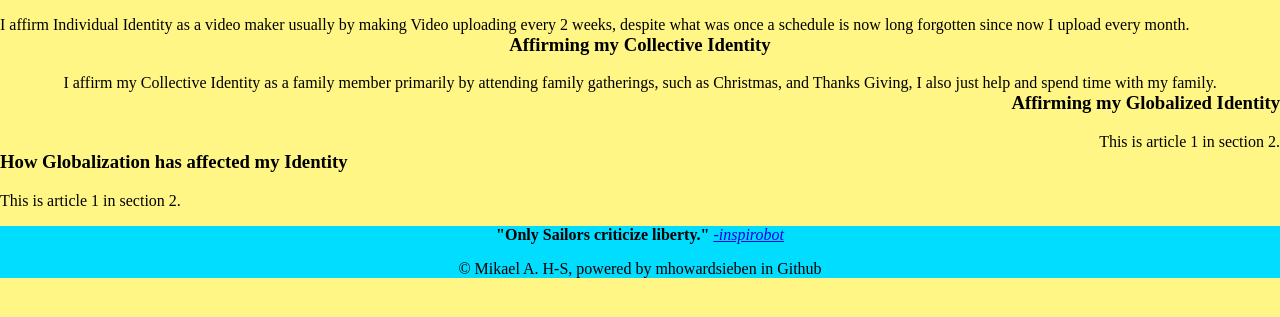
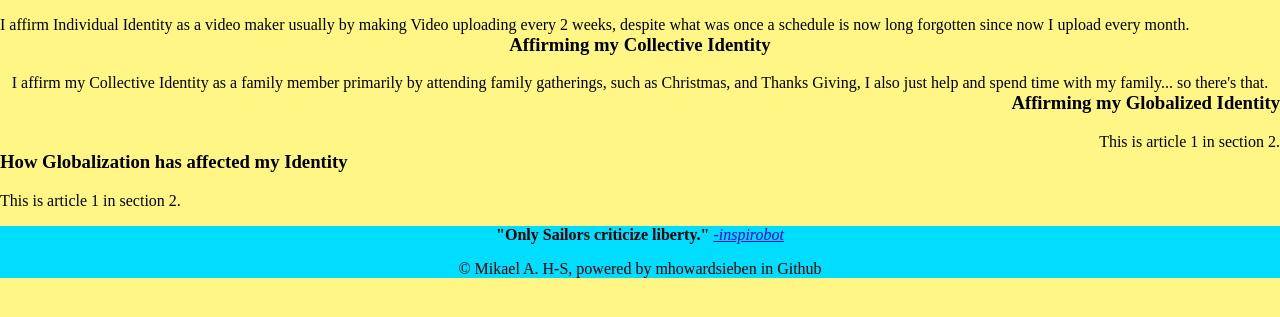
Before and after one commit to mhowardsieben/outdated, a plain HTML site: page childPages/Affirming Identity.html in a window 1280 px wide. Shown: the part 107-424 px from the top of the page. Drawn offline with Linux system fonts and the light colour scheme.

Commit message:
Update Affirming Identity.html

```diff
--- a/childPages/Affirming Identity.html
+++ b/childPages/Affirming Identity.html
@@ -28,7 +28,7 @@
       <section>
           <h3>Affirming my Collective Identity</h3>
               <article>
-                <p>I affirm my Collective Identity as a family member primarily by attending family gatherings, such as Christmas, and Thanks Giving, I also just help and spend time with my family.</p>
+                <p>I affirm my Collective Identity as a family member primarily by attending family gatherings, such as Christmas, and Thanks Giving, I also just help and spend time with my family... so there's that.</p>
               </article>
           </section>
           </div>
```
